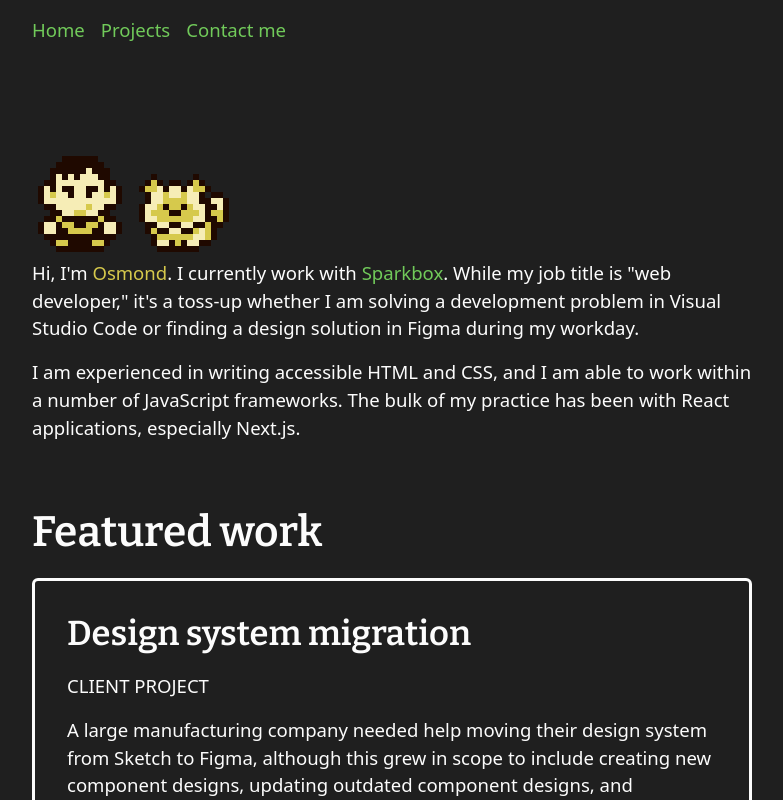
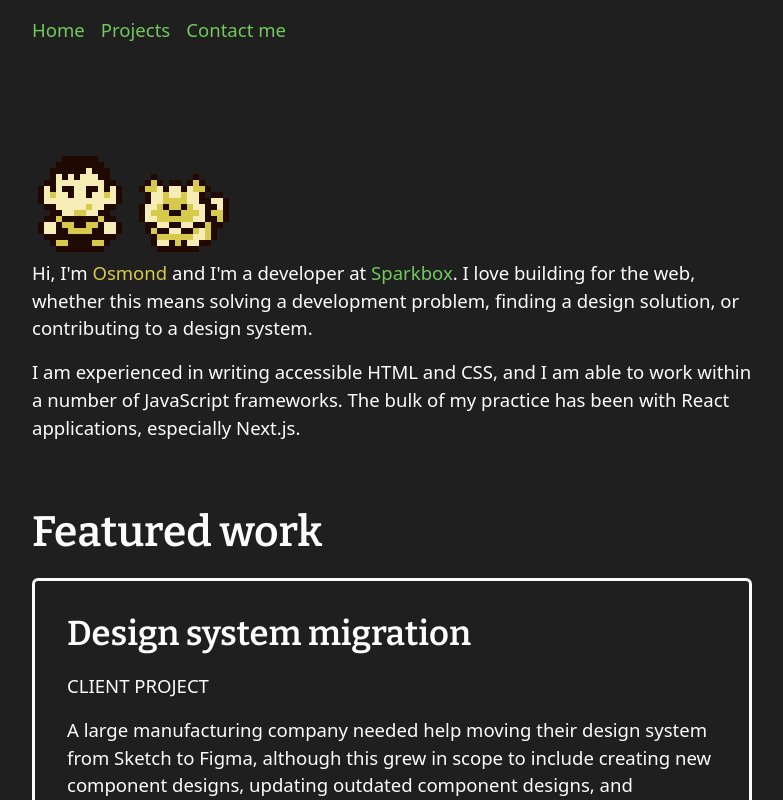
Before and after one commit to arnest00/arnest00, a SvelteKit app: page / in a window 1280 px wide. Shown: the top 800 px of the page, without its empty margins (248-1031 px from the left). Built offline with nearby package versions, Linux system fonts and the light colour scheme; a web font is replaced by a local one.

Commit message:
feat: Revise content

```diff
--- a/src/routes/+page.svelte
+++ b/src/routes/+page.svelte
@@ -27,7 +27,7 @@
     frameRate={150}/>
 
   <p>
-    Hi, I'm <span class="util-text-color--accent">Osmond</span>. I currently work with <a href="https://sparkbox.com/">Sparkbox</a>. While my job title is "web developer," it's a toss-up whether I am solving a development problem in Visual Studio Code or finding a design solution in Figma during my workday.
+    Hi, I'm <span class="util-text-color--accent">Osmond</span> and I'm a developer at <a href="https://sparkbox.com/">Sparkbox</a>. I love building for the web, whether this means solving a development problem, finding a design solution, or contributing to a design system.
   </p>
 
   <p>
--- a/src/routes/contact-me/+page.svelte
+++ b/src/routes/contact-me/+page.svelte
@@ -12,7 +12,7 @@
   </h1>
 
   <p>
-    I can be found at the links below; feel free to send me a message on LinkedIn if you'd like to connect, or create an issue on one of my repos on GitHub if you find one. I also have <a href="https://codepen.io/arnest00" rel="noopener noreferrer">a CodePen profile</a> where I occasionally play around with new Pens.
+    I can be found at the usual developer spaces. I also have <a href="https://codepen.io/arnest00" rel="noopener noreferrer">a CodePen profile</a> where I occasionally play around with new Pens.
   </p>
 
   <p>
```
